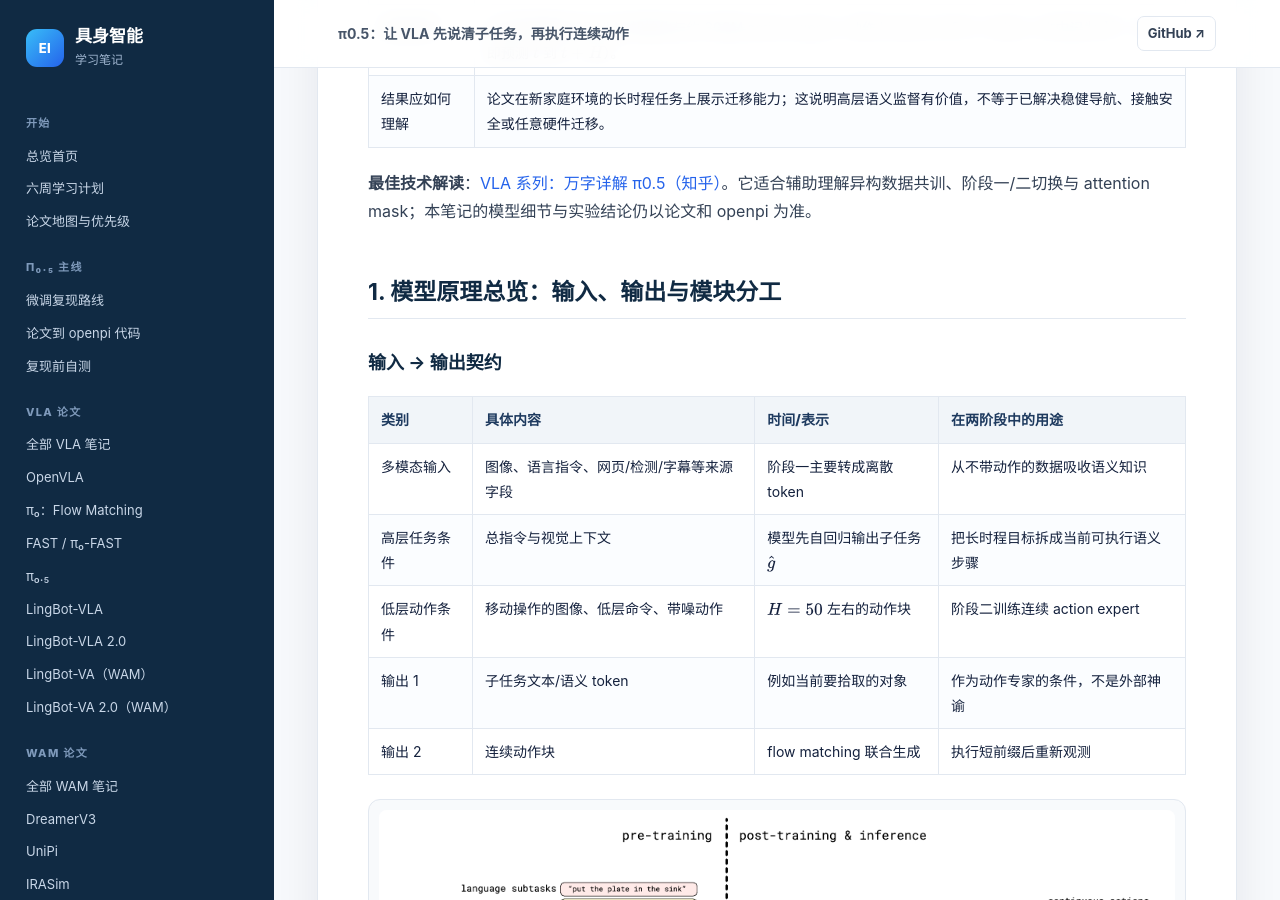
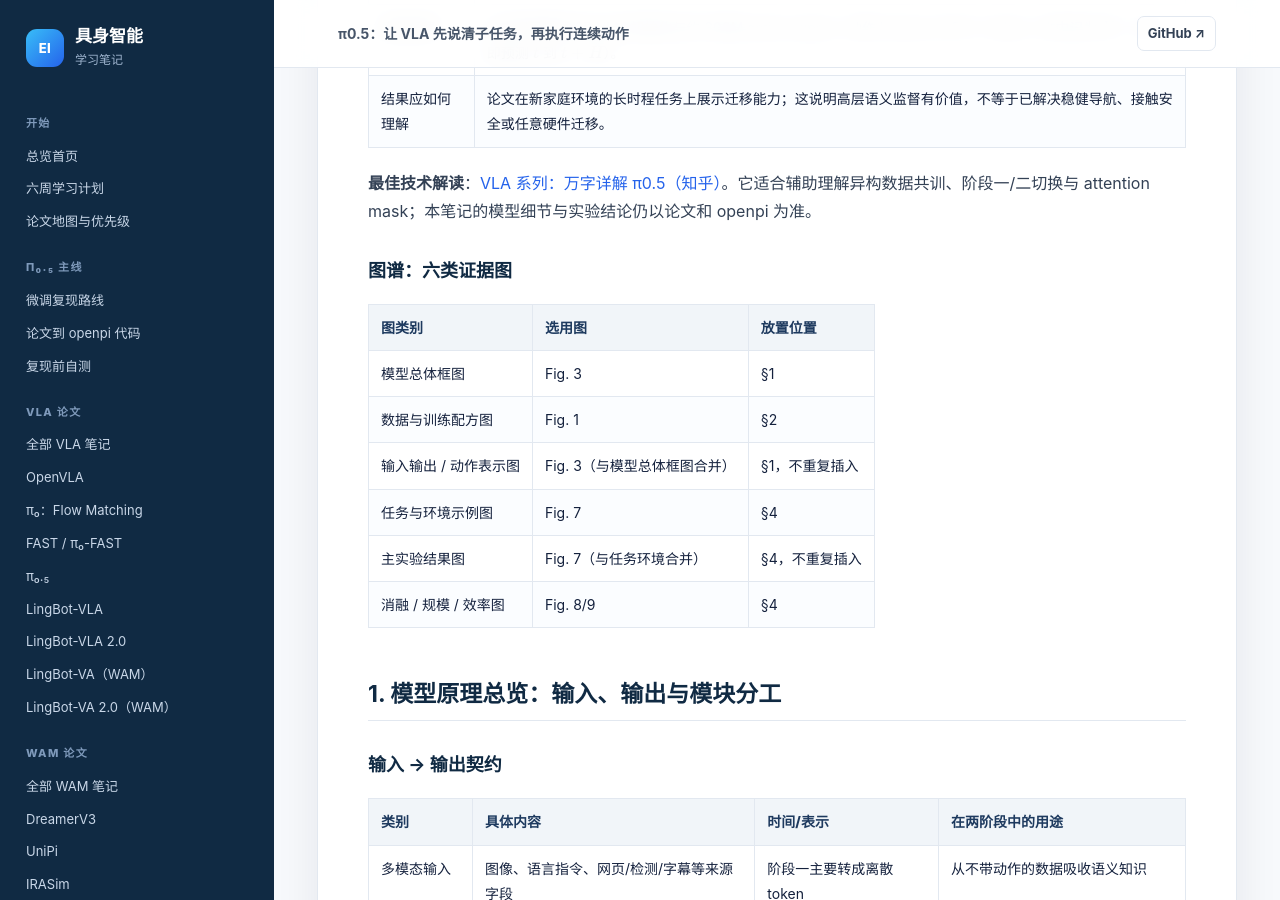
Before and after one commit to eclipse-git-boo/embodied-ai-notes, a Jekyll site: the page built from 学习笔记/论文笔记/VLA/pi05.md, in a window 1280 px wide and 900 px high, scrolled down 905 px. Built offline with Jekyll 4.4.1, drawn with Linux system fonts in a browser that asks for light colours; some of the changed text lies outside the part shown.

Commit message:
Organize VLA notes with six evidence figure types

```diff
--- a/学习笔记/论文笔记/VLA/pi05.md
+++ b/学习笔记/论文笔记/VLA/pi05.md
@@ -20,6 +20,17 @@ description: "π0.5 精读样板：异构数据共训、分阶段训练、高层
 | 结果应如何理解 | 论文在新家庭环境的长时程任务上展示迁移能力；这说明高层语义监督有价值，不等于已解决稳健导航、接触安全或任意硬件迁移。 |
 
 **最佳技术解读**：[VLA 系列：万字详解 π0.5（知乎）](https://zhuanlan.zhihu.com/p/1926658523783214119)。它适合辅助理解异构数据共训、阶段一/二切换与 attention mask；本笔记的模型细节与实验结论仍以论文和 openpi 为准。
+
+### 图谱：六类证据图
+
+| 图类别 | 选用图 | 放置位置 |
+|---|---|---|
+| 模型总体框图 | Fig. 3 | §1 |
+| 数据与训练配方图 | Fig. 1 | §2 |
+| 输入输出 / 动作表示图 | Fig. 3（与模型总体框图合并） | §1，不重复插入 |
+| 任务与环境示例图 | Fig. 7 | §4 |
+| 主实验结果图 | Fig. 7（与任务环境合并） | §4，不重复插入 |
+| 消融 / 规模 / 效率图 | Fig. 8/9 | §4 |
 
 ## 1. 模型原理总览：输入、输出与模块分工
 
@@ -85,11 +96,6 @@ $$
 
 论文架构图中，文本 token 用标准自回归解码，高层预测提供动作条件；action token 通过独立 expert 权重以非自回归方式联合生成。注意：$\hat g$ 是模型预测，不是神谕。高层语义一旦错，低层动作可能在“流畅地做错事”，所以评测必须拆分高层正确率和最终成功率。
 
-<figure class="paper-figure">
-  <img src="{{ '/assets/paper-figures/samples/pi05-fig3-architecture-crop.png' | relative_url }}" alt="π0.5 两阶段架构框图">
-  <figcaption>论文 Fig. 3（裁切）：阶段一以离散 token 吸收异构知识；阶段二在移动操作上预测高层子任务，并用连续 action expert 输出动作。</figcaption>
-</figure>
-
 ## 4. 数据与实验：把“开放世界”拆成可检验问题
 
 论文报告约 400 小时移动操作真实数据，且阶段一训练样本中绝大部分并非目标移动操作家庭数据。实验重点是新厨房/新卧室等未见地点的长时程任务，并通过“训练地点数量”“高层数据来源”等消融分析迁移来源。
@@ -102,8 +108,8 @@ $$
 | 长时程可行 | 完整任务成功率和步骤拆解 | 是否允许重置、人工干预或固定初始布局？ |
 
 <figure class="paper-figure">
-  <img src="{{ '/assets/paper-figures/samples/pi05-fig1-overview-crop.png' | relative_url }}" alt="π0.5 的异构数据、模型和新家庭部署总览">
-  <figcaption>论文 Fig. 1（裁切复用）：开放世界泛化不只是“换背景”，而是新地点、物体布置、多步骤依赖与跨数据源知识共同变化。</figcaption>
+  <img src="{{ '/assets/paper-figures/samples/pi05-fig7-results-crop.png' | relative_url }}" alt="裁切后的 π0.5 Fig. 7：新家庭环境、任务过程和真实住宅量化评估">
+  <figcaption>论文 Fig. 7（裁切，覆盖：任务与环境示例图、主实验结果图）：上部给出真实厨房/卧室环境与多步 rollout，下部给出三个真实家庭和 mock 环境中的平均任务进度。</figcaption>
 </figure>
 
 <figure class="paper-figure">
```
Also changed, not shown: 学习笔记/论文笔记/VLA/OpenVLA.md (+18 -7 lines), 学习笔记/论文笔记/VLA/pi0.md (+18 -7 lines), assets/paper-figures/samples/openvla-fig3-results-crop.png (added), assets/paper-figures/samples/openvla-fig6-efficiency-crop.png (added), assets/paper-figures/samples/pi0-fig13-ablation-crop.png (added), assets/paper-figures/samples/pi0-fig7-results-crop.png (added), assets/paper-figures/samples/pi05-fig7-results-crop.png (added).
